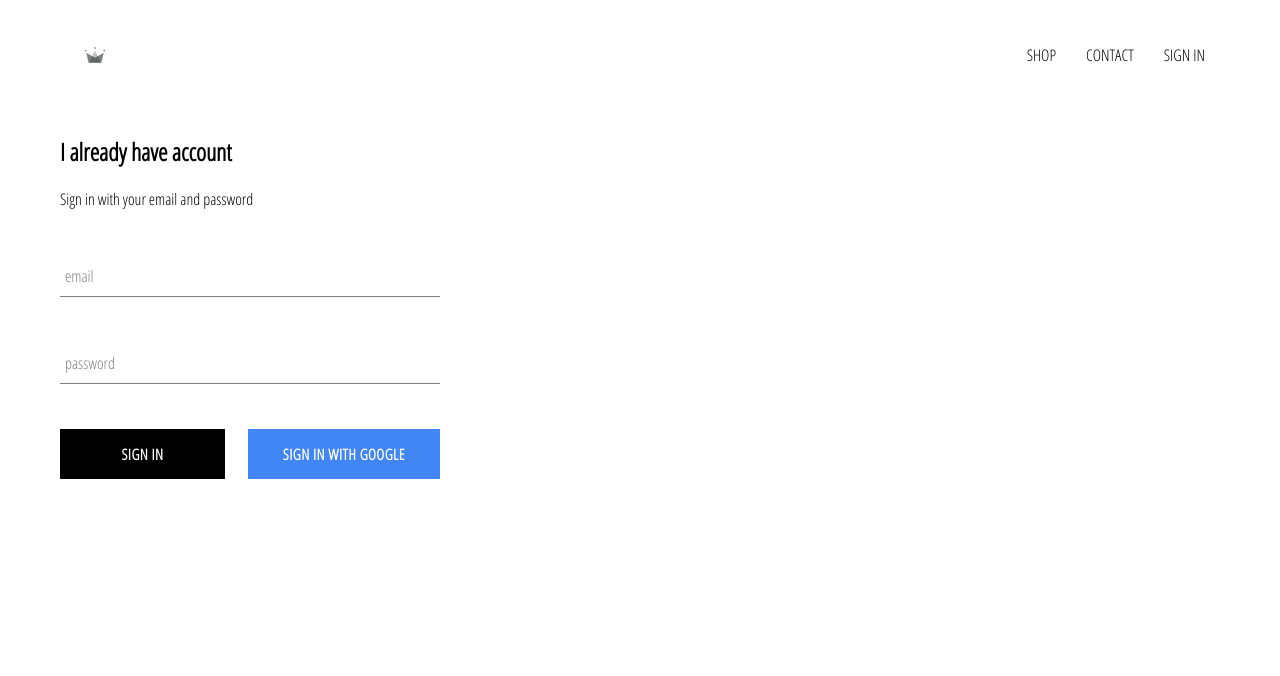
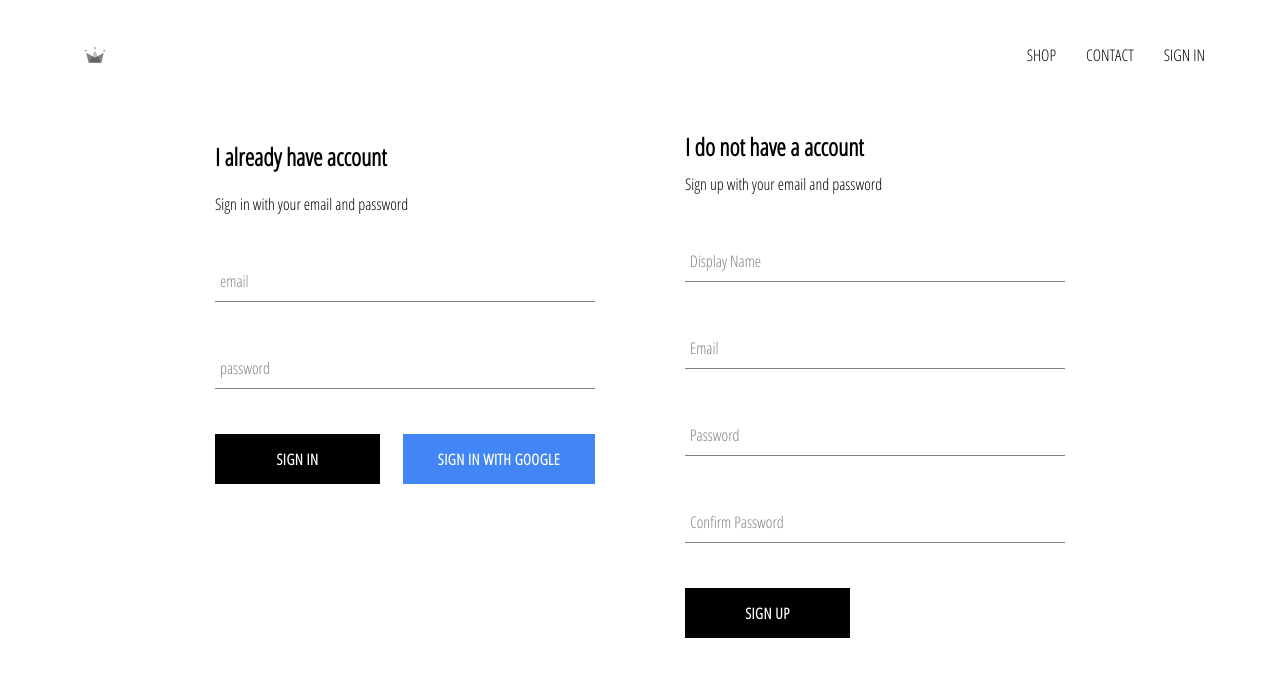
Before and after one commit to hoangviet1112/e-commerce-project, a React (Create React App) app: page /signIn in a window 1280 px wide. Shown: the top 676 px of the page. Built offline with nearby package versions, Linux system fonts and the light colour scheme; no server answers.

Commit message:
sign up component

```diff
--- a/package.json
+++ b/package.json
@@ -10,8 +10,11 @@
     "node-sass": "^6.0.1",
     "react": "^17.0.2",
     "react-dom": "^17.0.2",
+    "react-redux": "^7.2.6",
     "react-router-dom": "^5.3.0",
     "react-scripts": "4.0.3",
+    "redux": "^4.1.1",
+    "redux-logger": "^3.0.6",
     "web-vitals": "^1.1.2"
   },
   "scripts": {
--- /dev/null
+++ b/src/components/sign-up/sign-up.jsx
@@ -0,0 +1,89 @@
+import React, { useState } from 'react'
+import { auth, createUserProfileDocument } from '../../firebase-config'
+import CustomButton from '../custom-button/custom-button'
+import InputForm from '../form-input/form-input'
+import "../sign-up/sign-up.scss"
+
+const SignUp = () => {
+    const [newProfile, setNewProfile] = useState({
+        displayName: "",
+        email: "",
+        password: "",
+        confirmPassword: ""
+    })
+
+
+    function handleChange(event) {
+        const {name, value} = event.target;
+        setNewProfile(prevValue => {
+            return {
+                ...prevValue,
+                [name]: value
+            }
+        })
+    }
+
+    async function handleSubmit(event) {
+        event.preventDefault()
+        if (newProfile.password !== newProfile.confirmPassword) {
+            alert("Password do not match!!!")
+            return
+        }
+
+        try {
+            const {user} = await auth.createUserWithEmailAndPassword(newProfile.email, newProfile.password)
+            await createUserProfileDocument(user, newProfile.displayName)
+            setNewProfile({
+                displayName: "",
+                email: "",
+                password: "",
+                confirmPassword: ""
+            })
+        } catch (error) {
+            console.log(error);
+        }
+    }
+    return (
+        <div className="sign-up">
+            <h2 className="title">I do not have a account</h2>
+            <span>Sign up with your email and password</span>
+            <form className="sign-up-form" onSubmit={handleSubmit}>
+                <InputForm
+                type="text"
+                label="Display Name"
+                onChange={handleChange}
+                name="displayName"
+                value={newProfile.displayName}
+                required
+                />
+                <InputForm
+                label="Email"
+                onChange={handleChange}
+                type="email"
+                name="email"
+                value={newProfile.email}
+                required
+                />
+                <InputForm
+                label="Password"
+                onChange={handleChange}
+                type="password"
+                name="password"
+                value={newProfile.password}
+                required
+                />
+                <InputForm
+                label="Confirm Password"
+                onChange={handleChange}
+                type="password"
+                name="confirmPassword"
+                value={newProfile.confirmPassword}
+                required
+                />
+                <CustomButton type="submit">SIGN UP</CustomButton>
+            </form>
+        </div>
+    )
+}
+
+export default SignUp
--- /dev/null
+++ b/src/components/sign-up/sign-up.scss
@@ -0,0 +1,9 @@
+.sign-up {
+    width: 380px;
+    display: flex;
+    flex-direction: column;
+
+    .title {
+        margin: 10px 0;
+    }
+}
--- a/src/index.js
+++ b/src/index.js
@@ -3,10 +3,14 @@ import ReactDOM from 'react-dom';
 import './index.css';
 import App from './App';
 import { BrowserRouter } from 'react-router-dom';
+import {Provider} from "react-redux"
+import store from "../src/redux/store"
 
 ReactDOM.render(
-  <BrowserRouter>
-    <App />
-  </BrowserRouter>,
+  <Provider store={store}>
+    <BrowserRouter>
+      <App />
+    </BrowserRouter>
+  </Provider>,
   document.getElementById('root')
 );
--- a/src/pages/sign-in-and-sign-up-page/SignInAndSignUpPage.jsx
+++ b/src/pages/sign-in-and-sign-up-page/SignInAndSignUpPage.jsx
@@ -1,11 +1,13 @@
 import React from 'react'
 import SignIn from '../../components/sign-in/sign-in'
+import SignUp from '../../components/sign-up/sign-up'
 import "../sign-in-and-sign-up-page/SignInAndSignUpPage.scss"
 
 const SignInAndSignUpPage = () => {
     return (
         <div className="sign-in-and-sign-up">
             <SignIn />
+            <SignUp />
         </div>
     )
 }
--- a/src/pages/sign-in-and-sign-up-page/SignInAndSignUpPage.scss
+++ b/src/pages/sign-in-and-sign-up-page/SignInAndSignUpPage.scss
@@ -0,0 +1,6 @@
+.sign-in-and-sign-up {
+    width: 850px;
+    display: flex;
+    justify-content: space-between;
+    margin: 30px auto;
+}
--- /dev/null
+++ b/src/redux/root-reducer.js
@@ -0,0 +1,6 @@
+import { combineReducers } from "redux";
+import userReducer from "./user/user.reducer";
+
+export default combineReducers({
+    user: userReducer
+})
--- /dev/null
+++ b/src/redux/store.js
@@ -0,0 +1,10 @@
+import {applyMiddleware, createStore} from "redux";
+import logger from "redux-logger";
+
+import rootReducer from "./root-reducer";
+
+const middlewares = [logger]
+
+const store = createStore(rootReducer, applyMiddleware(...middlewares))
+
+export default store
--- /dev/null
+++ b/src/redux/user/user.action.js
@@ -0,0 +1,4 @@
+export const setCurrentUser = user => ({
+    type: "SET_CURRENT_USER",
+    payload: user
+})
--- /dev/null
+++ b/src/redux/user/user.reducer.js
@@ -0,0 +1,18 @@
+const INITIAL_STATE = {
+    user: null
+}
+
+const userReducer = (state = INITIAL_STATE, action) => {
+    switch (action.type) {
+        case "SET_CURRENT_USER":
+            return {
+                ...state,
+                user: action.payload
+            }
+
+        default:
+            return state;
+    }
+}
+
+export default userReducer
```
Also changed, not shown: src/components/sign-in/sign-in.jsx (+7 -1 lines), 1 other file (tests, documents, lock files or other folders).
